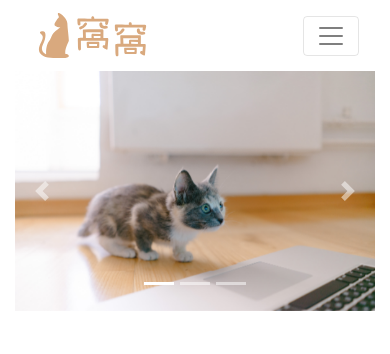
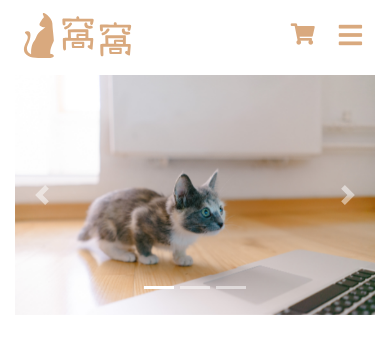
Before and after one commit to lizaosan/wuowo-cat-petshop, a Vue app: page /#/ in a window 390 px wide. Shown: the top 354 px of the page. Built offline with nearby package versions, Linux system fonts and the light colour scheme.

Commit message:
responsive customed navbar

```diff
--- a/src/components/Navbar.vue
+++ b/src/components/Navbar.vue
@@ -1,29 +1,89 @@
 <template>
-    <div class="container">
-        <div>
-            <nav class="navbar navbar-expand-lg navbar-light bg-pale-peach navbar-fixed-right">
-                <a class="navbar-brand text-primary mr-4" @click="paw = ''" href="#">
-                    <img src="../assets/storeIcon.svg" width="120" height="45" class="d-inline-block align-top" alt="">
+    <!-- <div class="container">
+        <div class="row align-items-center">
+            <div class="col-auto mr-auto">
+                <ul class="nav align-items-center">
+                    <li class="nav-item">
+                        <a class="navbar-brand" @click="paw = ''" href="#">
+                            <img src="../assets/storeIcon.svg" width="120" height="45" class="d-inline-block align-top">
+                        </a>
+                    </li>
+                    <li class="nav-item">
+                        <a class="nav-link text-primary small" @click="paw = 'food'" href="#">
+                            <i class="fas" :class="{'fa-paw': paw == 'food'}"></i> 貓咪食品
+                        </a>
+                    </li>
+                    <li class="nav-item">
+                        <a class="nav-link text-primary small" @click="paw = 'supply'" href="#">
+                            <i class="fas" :class="{'fa-paw': paw == 'supply'}"></i> 貓咪居家
+                        </a>
+                    </li>
+                    <li class="nav-item">
+                        <a class="nav-link text-primary small" @click="paw = 'clean'" href="#">
+                            <i class="fas" :class="{'fa-paw': paw == 'clean'}"></i> 貓咪清潔
+                        </a>
+                    </li>
+                </ul>
+            </div>
+            <div class="col-auto">
+                <ul class="nav">
+                    <li class="nav-item">
+                        <a class="nav-link" href="#">
+                            <i class="fas fa-shopping-cart fa-lg"></i>
+                        </a>
+                    </li>
+                </ul>
+            </div>
+        </div>
+    </div> -->
+    <!-- <div class="container">
+        <div class="row align-items-center">
+            <nav class="navbar">
+                <a class="nav-brand" href="#">
+                    <img src="../assets/storeIcon.svg" style="max-height: 45px;">
                 </a>
-                <button class="navbar-toggler" type="button" data-toggle="collapse" data-target="#navbarSupportedContent" aria-controls="navbarSupportedContent" aria-expanded="false" aria-label="Toggle navigation">
-                    <span class="navbar-toggler-icon"></span>
+            </nav>
+        </div>
+    </div> -->
+    <nav class="mb-1 navbar navbar-expand-lg navbar-light bg-lignt">
+        <div class="container">
+            <a class="navbar-brand" @click="paw = ''" href="#">
+                <img src="../assets/storeIcon.svg" width="120" height="45" class="d-inline-block align-top">
+            </a>
+            <div class="d-flex flex-row order-md-1 order-lg-2">
+                <ul class="navbar-nav sub-nav flex-row mr-1">
+                    <li class="nav-item">
+                        <a href="#" class="nav-link mr-2">
+                            <i class="fas fa-shopping-cart fa-lg"></i>
+                        </a>
+                    </li>
+                </ul>
+                <button class="navbar-toggler ml-auto custom-toggler mr-md-3" type="button" data-toggle="collapse" data-target="#navbarSupportedContent" aria-controls="navbarSupportedContent-7" aria-expanded="false" aria-label="Toggle navigation">
+                    <i class="fas fa-bars fa-lg"></i>
                 </button>
-                <div class="collapse navbar-collapse" id="navbarSupportedContent">
-                    <ul class="navbar-nav mr-auto">
+            </div>
+            <!-- 選單 -->
+            <div class="collapse navbar-collapse order-md-2 order-lg-1" id="navbarSupportedContent">
+                <ul class="navbar-nav mr-auto">
                     <li class="nav-item mr-4">
-                        <a class="nav-link text-primary small" @click="paw = 'food'" href="#"><i class="fas" :class="{'fa-paw': paw == 'food'}"></i> 貓咪食品</a>
+                        <a class="nav-link text-primary small" @click="paw = 'food'" href="#">
+                            <i class="fas" :class="{'fa-paw': paw == 'food'}"></i> 貓咪食品
+                        </a>
                     </li>
                     <li class="nav-item mr-4">
-                        <a class="nav-link text-primary small" @click="paw = 'supply'" href="#"><i class="fas" :class="{'fa-paw': paw == 'supply'}"></i> 貓咪居家</a>
+                        <a class="nav-link text-primary small" @click="paw = 'supply'" href="#">
+                            <i class="fas" :class="{'fa-paw': paw == 'supply'}"></i> 貓咪居家
+                        </a>
                     </li>
                     <li class="nav-item mr-4">
-                        <a class="nav-link text-primary small" @click="paw = 'clean'" href="#"><i class="fas" :class="{'fa-paw': paw == 'clean'}"></i> 貓咪清潔</a>
+                        <a class="nav-link text-primary small" @click="paw = 'clean'" href="#">
+                            <i class="fas" :class="{'fa-paw': paw == 'clean'}"></i> 貓咪清潔
+                        </a>
                     </li>
-                    </ul>
-                </div>
-            </nav>
+                </ul>
+            </div>
         </div>
-    </div>
+    </nav>
 </template>
 
 <script>
@@ -35,3 +95,18 @@ export default {
   }
 }
 </script>
+
+<style scoped>
+.navbar-nav {
+  display: flex;
+  flex-flow: row nowrap;
+}
+.custom-toggler.navbar-toggler {
+  border-width: 0px;
+}
+
+.fas {
+  color: #D9A97E;
+}
+
+</style>
```
